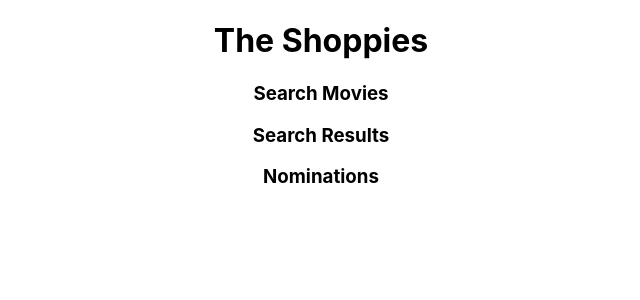
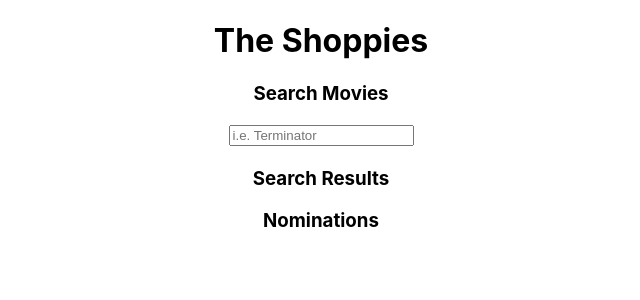
Before and after one commit to ortufte/the-shoppies, a React (Create React App) app: page / in a window 1280 px wide. Shown: the top 300 px of the page, without its empty margins (319-959 px from the left). Built offline with nearby package versions, Linux system fonts and the light colour scheme.

Commit message:
create search bar, movie state

```diff
--- a/src/components/Search.js
+++ b/src/components/Search.js
@@ -1,8 +1,20 @@
 import React from 'react';
 
 const Search = () => {
+
+    const [movie, setMovie] = React.useState('')
+
     return (
-        <h3>Search Movies</h3>
+        <div>
+            <h3>Search Movies</h3>
+            <input
+            name="search"
+            // style={BarStyling}
+            placeholder="i.e. Terminator"
+            onChange={(e) => setMovie(e.target.value)}
+            />
+            <h1> {movie} </h1>
+        </div>
     )
 }
 
```
